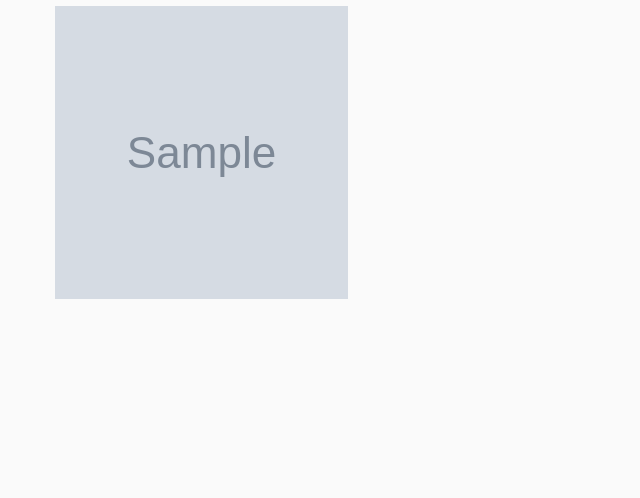
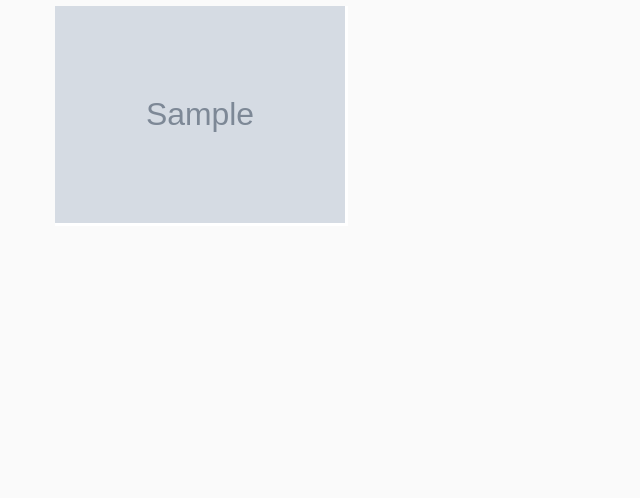
Before and after one commit to lucashfernandes91/djangochat, a Django app: page /explore/ in a window 1280 px wide. Shown: the part 51-549 px from the top of the page, without its empty margins (0-640 px from the left). Run offline with Django 4.2, Linux system fonts and the light colour scheme; tables that the repository leaves empty hold one stand-in row (values such as "Sample post"); grey boxes marked "Sample" are stand-in pictures; some libraries are stand-ins or nearby versions.

Commit message:
[explore] Ajustes no estilo

```diff
--- a/feeds/models.py
+++ b/feeds/models.py
@@ -2,7 +2,7 @@ from django.contrib.auth.models import User
 from django.db import models
 from datetime import datetime
 from imagekit.models import ProcessedImageField
-
+from django.utils.html import format_html
 
 class UserProfile(models.Model):
 	user = models.OneToOneField(User, on_delete=models.CASCADE)
@@ -41,7 +41,7 @@ class IGPost(models.Model):
 	user_profile = models.ForeignKey(UserProfile, null=True, blank=True, on_delete=models.CASCADE)
 	title = models.CharField(max_length=100)
 	image = ProcessedImageField(upload_to='posts',
-								#processors=[ResizeToFill(200,200)],
+								#processors=[Thumbnail(200,200)],
 								format='JPEG',
 								options={ 'quality': 100})
 	posted_on = models.DateTimeField(default=datetime.now)
@@ -55,6 +55,9 @@ class IGPost(models.Model):
 	def __str__(self):
 		return self.title
 
+	def thumbnail(self):
+		return format_html(f'<img src="{self.image.url}" width="99%">')
+	thumbnail.allow_tags = True
 
 class Comment(models.Model):
 	post = models.ForeignKey('IGPost', on_delete=models.CASCADE)
--- a/feeds/templates/feeds/explore.html
+++ b/feeds/templates/feeds/explore.html
@@ -4,9 +4,11 @@
 <div class="row" id="explore">
 	{% for post in posts reversed %}
 	<div class="col-xs-4 col-sm-3">
-		<div class="picture-square" style="background-image: url({{ post.image.url }})">
+		<div class="picture-square-explore" style="background-image: url()">
+		<!--<div class="picture-square-explore" style="background-image: url()"></div>-->
 			<a href="{% url 'post' post.pk %}">
 				<div class="content"></div>
+				{{ post.thumbnail }}
 			</a>
 		</div>
 	</div>
--- a/feeds/templates/feeds/profile.html
+++ b/feeds/templates/feeds/profile.html
@@ -96,5 +96,4 @@
 	</div>
 
 </div>
-
 {% endblock %}
--- a/static/css/style.css
+++ b/static/css/style.css
@@ -579,3 +579,37 @@ a:hover {
   padding: 0; }
 
 /*# sourceMappingURL=style.css.map */
+
+.picture-square-explore {
+	position: relative;
+	background-repeat: no-repeat;
+	background-position: center center;
+	background-color: #fff;
+	cursor: pointer; }
+	.picture-square-explore > a {
+		cursor: pointer; }
+	.picture-square-explore:after {
+		content: "";
+		display: block;
+		padding-bottom: 1%; }
+	.picture-square-explore .content {
+		cursor: pointer;
+		display: none;
+		position: absolute;
+		width: 100%;
+		height: 100%;
+		background-color: rgba(0, 0, 0, 0.3); }
+	.picture-square-explore:hover .content {
+		display: flex;
+		align-items: center;
+		justify-content: center;
+		font-size: 18px;
+		color: #fff; }
+		.picture-square-explore:hover .content .fa {
+		color: #fff;
+		margin-right: 5px; }
+		.picture-square-explore:hover .content .fa:not(:first-of-type) {
+			margin-left: 25px; }
+			@media screen and (max-width: 724px) {
+			.picture-square-explore:hover .content .fa:not(:first-of-type) {
+				margin-left: 10px; } }
```
Lines whose indentation alone changed are shown as unchanged.
